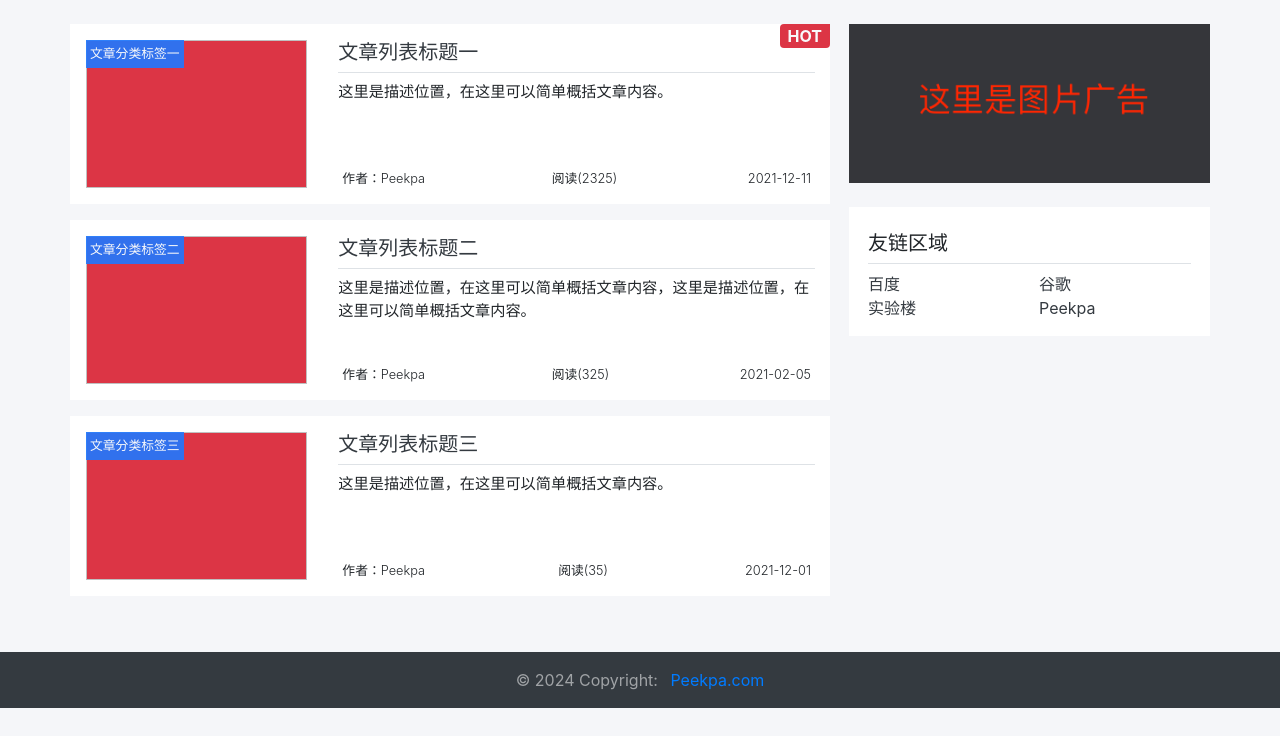
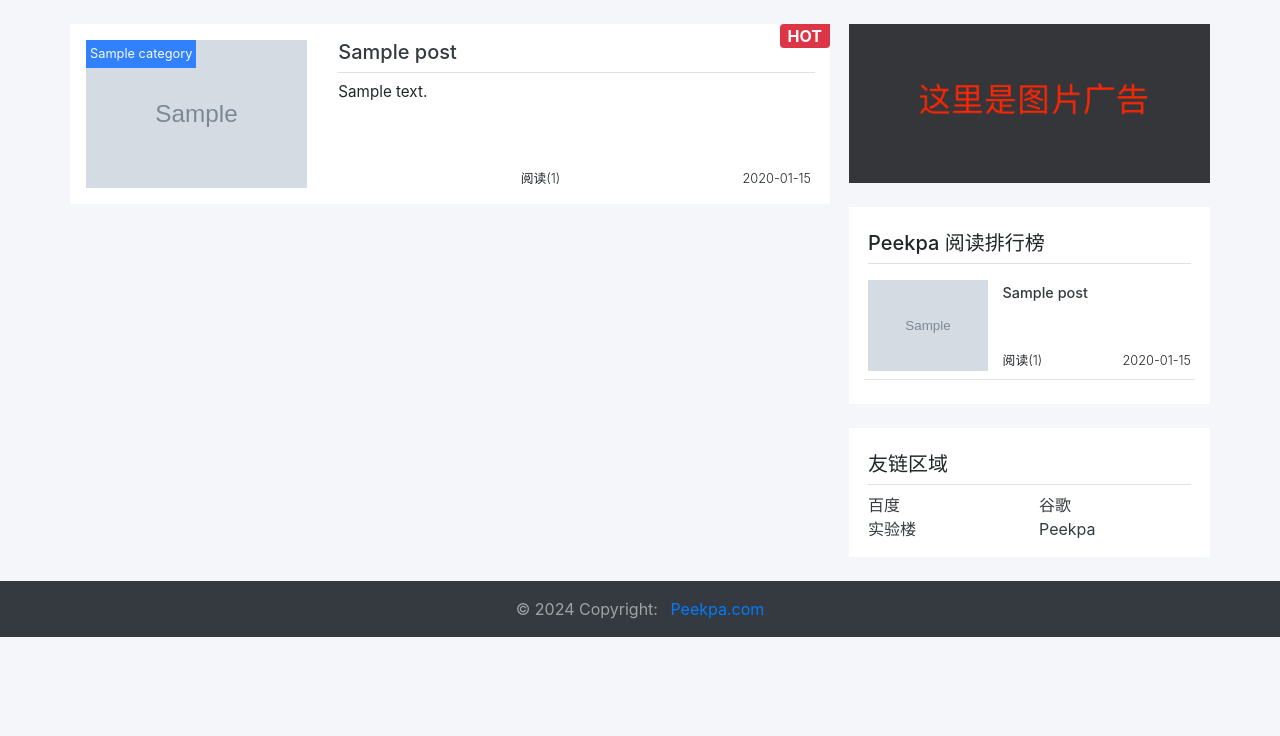
Before and after one commit to HanxiangLiu/Django-Blog, a Django app: page /list/ in a window 1280 px wide. Shown: the part 64-800 px from the top of the page. Run offline with Django 4.2, Linux system fonts and the light colour scheme; tables that the repository leaves empty hold one stand-in row (values such as "Sample post"); grey boxes marked "Sample" are stand-in pictures; some libraries are stand-ins or nearby versions.

Commit message:
Article list page data access

```diff
--- a/apps/post/views.py
+++ b/apps/post/views.py
@@ -26,7 +26,14 @@
 
 
 def post_list_view(request):
-    return render(request, "post/list.html")
+    hot_post = Post.objects.filter(status=Post.STATUS_NORMAL, is_hot=True).order_by('time_id')
+    list_post = Post.objects.filter(status=Post.STATUS_NORMAL, is_hot=False).order_by('time_id')
+    context = {
+        'hot_post': hot_post,
+        'list_post': list_post,
+    }
+    context.update(get_read_most_post())
+    return render(request, 'post/list.html', context=context)
 
 
 def detail(request, time_id):
--- a/front/templates/post/list.html
+++ b/front/templates/post/list.html
@@ -9,105 +9,89 @@
 {% endblock %}
 
 {% block content %}
+{% load time_filters %}
 <div class="container mt-4 mb-4">
     <div class="row">
         <div class="col-md-8">
             <div class="row">
                 <ul class="col-sm-12 d-block">
-                    <!-- 文章 -->
+                    {% for post in hot_post %}
+                    <!-- 热门文章 -->
                     <li class="row mb-3" style="height: 180px;background-color: white">
                         <div class="col-sm-4 p-3 h-100">
-                            <a href="#" class="w-100 h-100">
-                                <img class="w-100 h-100 bg-danger" />
+                            <a href="{% url 'post:detail' time_id=post.time_id %}" class="w-100 h-100">
+                                <img src="{{ post.thumbnail }}" class="w-100 h-100" />
                                 <div
                                     class="position-absolute mt-3"
                                     style="top:0;background-color: rgba(32,120,255,0.9)"
                                 >
-                                    <p class="small m-1 text-light">文章分类标签一</p>
+                                    <p class="small m-1 text-light">{{ post.category.name }}</p>
                                 </div>
                             </a>
                         </div>
                         <div class="col-sm-8 d-flex flex-column">
                             <p class="h5 mt-3 border-bottom mb-0 pb-2">
-                                <a href="#" class="text-decoration-none text-dark"
-                                    >文章列表标题一</a
-                                >
+                                <a
+                                    href="{% url 'post:detail' time_id=post.time_id %}"
+                                    class="text-decoration-none text-dark"
+                                    >{{ post.title }}
+                                </a>
                             </p>
-                            <p class="small mt-2" style="font-size: 95%;">
-                                这里是描述位置，在这里可以简单概括文章内容。
-                            </p>
+                            <p class="small mt-2" style="font-size: 95%;">{{ post.description }}</p>
                             <div class="d-flex flex-row justify-content-between mt-auto">
-                                <p class="font-weight-light small pl-1 mb-3">作者：Peekpa</p>
-                                <p class="font-weight-light small pr-1 mb-3">阅读(2325)</p>
-                                <p class="font-weight-light small pr-1 mb-3">2021-12-11</p>
+                                <p class="font-weight-light small pl-1 mb-3">
+                                    {{ post.author.username }}
+                                </p>
+                                <p class="font-weight-light small pr-1 mb-3">阅读({{ post.read_num }})</p>
+                                <p class="font-weight-light small pr-1 mb-3">
+                                    {{ post.publish_time | data_format_y_m_d }}
+                                </p>
                             </div>
                         </div>
                         <div class="position-absolute" style="right: 0">
                             <p
-                                class="mb-0 font-bold bg-danger pl-2 pr-2 font-weight-bold rounded-left rounded-bottom text-light"
+                                class="mb-0 font-bold pl-2 pr-2 bg-danger font-weight-bold rounded-left rounded-bottom text-light"
                             >
                                 HOT
                             </p>
                         </div>
                     </li>
-
+                    {% endfor %}
+                    {% for post in list_post %}
+                    <!-- 普通文章 -->
                     <li class="row mb-3" style="height: 180px;background-color: white">
                         <div class="col-sm-4 p-3 h-100">
-                            <a href="#" class="w-100 h-100">
-                                <img class="w-100 h-100 bg-danger" />
+                            <a href="{% url 'post:detail' time_id=post.time_id %}" class="w-100 h-100">
+                                <img src="{{ post.thumbnail }}" class="w-100 h-100" />
                                 <div
                                     class="position-absolute mt-3"
                                     style="top:0;background-color: rgba(32,120,255,0.9)"
                                 >
-                                    <p class="small m-1 text-light">文章分类标签二</p>
+                                    <p class="small m-1 text-light">{{ post.category.name }}</p>
                                 </div>
                             </a>
                         </div>
                         <div class="col-sm-8 d-flex flex-column">
                             <p class="h5 mt-3 border-bottom mb-0 pb-2">
-                                <a href="#" class="text-decoration-none text-dark"
-                                    >文章列表标题二</a
-                                >
+                                <a
+                                    href="{% url 'post:detail' time_id=post.time_id %}"
+                                    class="text-decoration-none text-dark"
+                                    >{{ post.title }}
+                                </a>
                             </p>
-                            <p class="small mt-2" style="font-size: 95%;">
-                                这里是描述位置，在这里可以简单概括文章内容，这里是描述位置，在这里可以简单概括文章内容。
-                            </p>
+                            <p class="small mt-2" style="font-size: 95%;">{{ post.description }}</p>
                             <div class="d-flex flex-row justify-content-between mt-auto">
-                                <p class="font-weight-light small pl-1 mb-3">作者：Peekpa</p>
-                                <p class="font-weight-light small pr-1 mb-3">阅读(325)</p>
-                                <p class="font-weight-light small pr-1 mb-3">2021-02-05</p>
+                                <p class="font-weight-light small pl-1 mb-3">
+                                    {{ post.author.username }}
+                                </p>
+                                <p class="font-weight-light small pr-1 mb-3">阅读({{ post.read_num }})</p>
+                                <p class="font-weight-light small pr-1 mb-3">
+                                    {{ post.publish_time | data_format_y_m_d }}
+                                </p>
                             </div>
                         </div>
                     </li>
-
-                    <li class="row mb-3" style="height: 180px;background-color: white">
-                        <div class="col-sm-4 p-3 h-100">
-                            <a href="#" class="w-100 h-100">
-                                <img class="w-100 h-100 bg-danger" />
-                                <div
-                                    class="position-absolute mt-3"
-                                    style="top:0;background-color: rgba(32,120,255,0.9)"
-                                >
-                                    <p class="small m-1 text-light">文章分类标签三</p>
-                                </div>
-                            </a>
-                        </div>
-                        <div class="col-sm-8 d-flex flex-column">
-                            <p class="h5 mt-3 border-bottom mb-0 pb-2">
-                                <a href="#" class="text-decoration-none text-dark"
-                                    >文章列表标题三</a
-                                >
-                            </p>
-                            <p class="small mt-2" style="font-size: 95%;">
-                                这里是描述位置，在这里可以简单概括文章内容。
-                            </p>
-                            <div class="d-flex flex-row justify-content-between mt-auto">
-                                <p class="font-weight-light small pl-1 mb-3">作者：Peekpa</p>
-                                <p class="font-weight-light small pr-1 mb-3">阅读(35)</p>
-                                <p class="font-weight-light small pr-1 mb-3">2021-12-01</p>
-                            </div>
-                        </div>
-                    </li>
+                    {% endfor %}
                 </ul>
             </div>
         </div>
```
